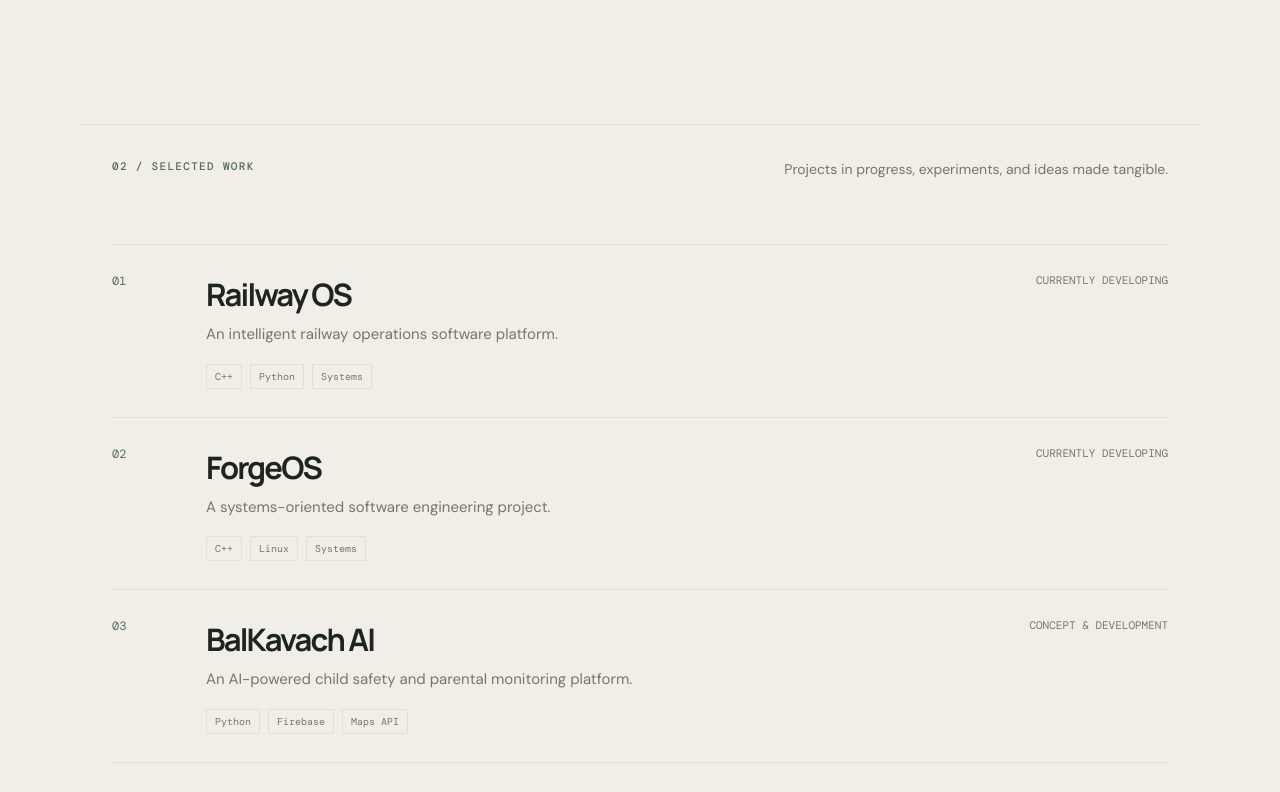
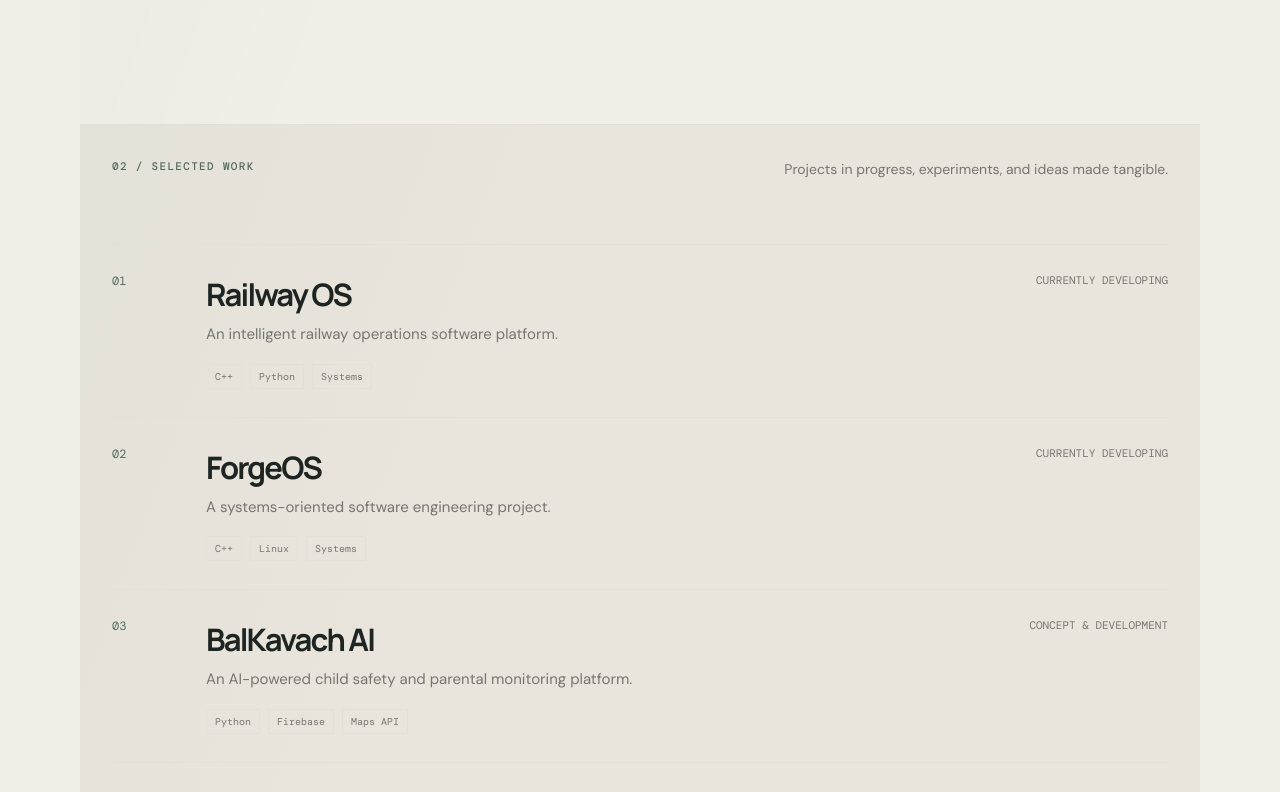
Before and after one commit to vaibhavmishra-sde/Portfolio, a React (Vite) app: page / in a window 1280 px wide. Shown: the part 1460-2252 px from the top of the page. Built offline with nearby package versions, Linux system fonts and the light colour scheme.

Commit message:
add layered section surfaces

```diff
--- /dev/null
+++ b/src/layered-surfaces.css
@@ -0,0 +1 @@
+.section:nth-of-type(odd){background:#e9e5dd}.section,.contact{position:relative}.section:before,.contact:before{content:'';position:absolute;inset:0;pointer-events:none;background:linear-gradient(110deg,rgba(82,107,93,.035),transparent 35%)}
```
Also changed, not shown: src/App.tsx (+1 -0 lines).
